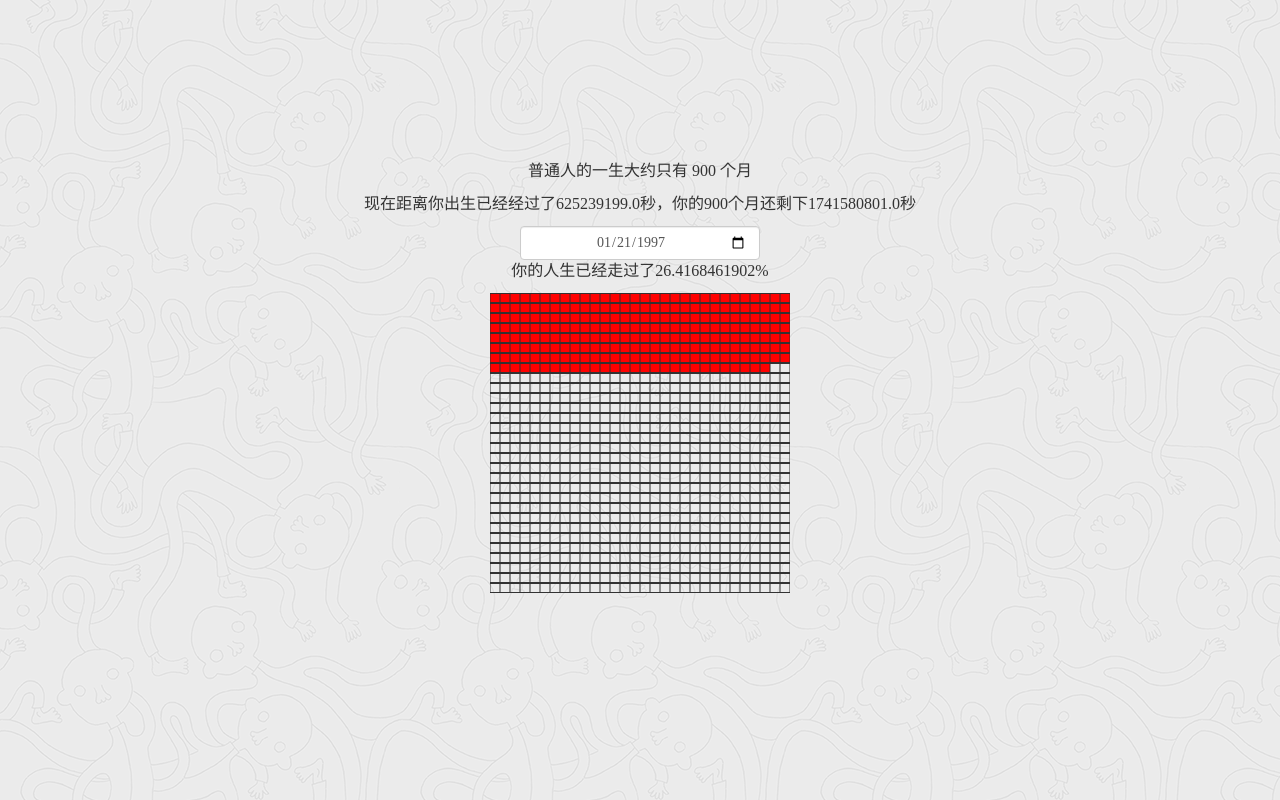
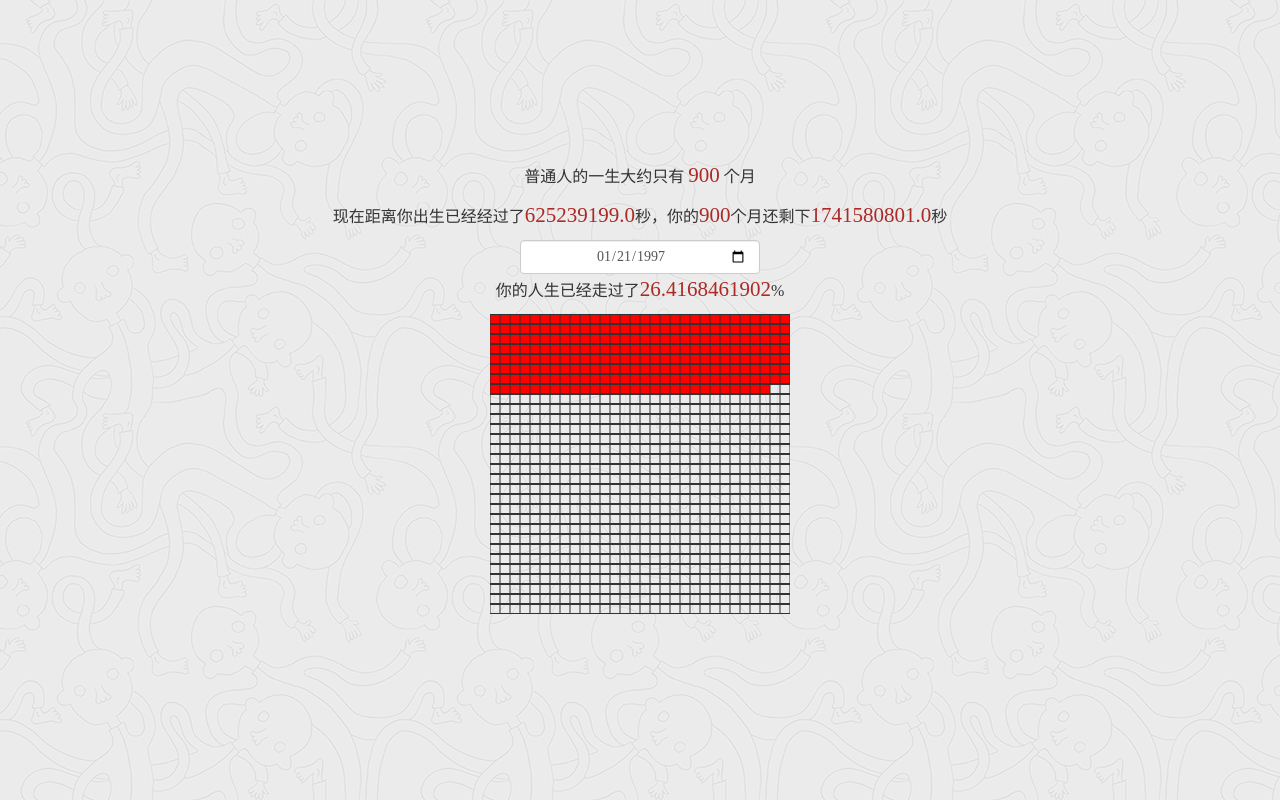
Before and after one commit to daoyy/Life, a plain HTML site: page index.html in a window 1280 px wide. Drawn offline with Linux system fonts and the light colour scheme.

Commit message:
Add files via upload

```diff
--- a/index.html
+++ b/index.html
@@ -27,13 +27,16 @@
             text-align: center;
             width: 30vh;
         }
-
+        span{
+            font-size: 21px;
+            color: #ac2925;
+        }
     </style>
 </head>
 <body>
 <div id="main">
-    <p>普通人的一生大约只有 900 个月</p>
-    <p>现在距离你出生已经经过了<span id="s1"> </span>秒，你的900个月还剩下<span id="s2"></span>秒</p>
+    <p>普通人的一生大约只有 <span>900</span> 个月</p>
+    <p>现在距离你出生已经经过了<span id="s1"> </span>秒，你的<span>900</span>个月还剩下<span id="s2"></span>秒</p>
     <input type="date" class="form-control" value="1997-01-21" id="birth">
     <p>你的人生已经走过了<span id="left"> </span>%</p>
     <canvas width="300px" height="300px" id="myLife">
```
